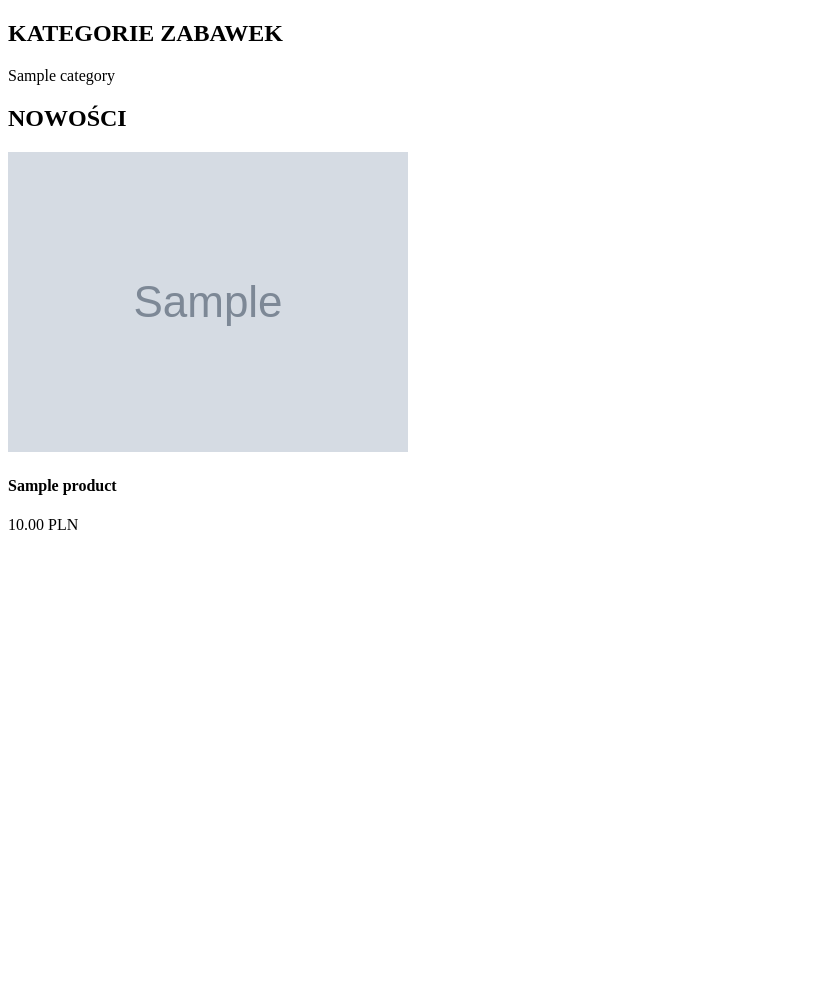
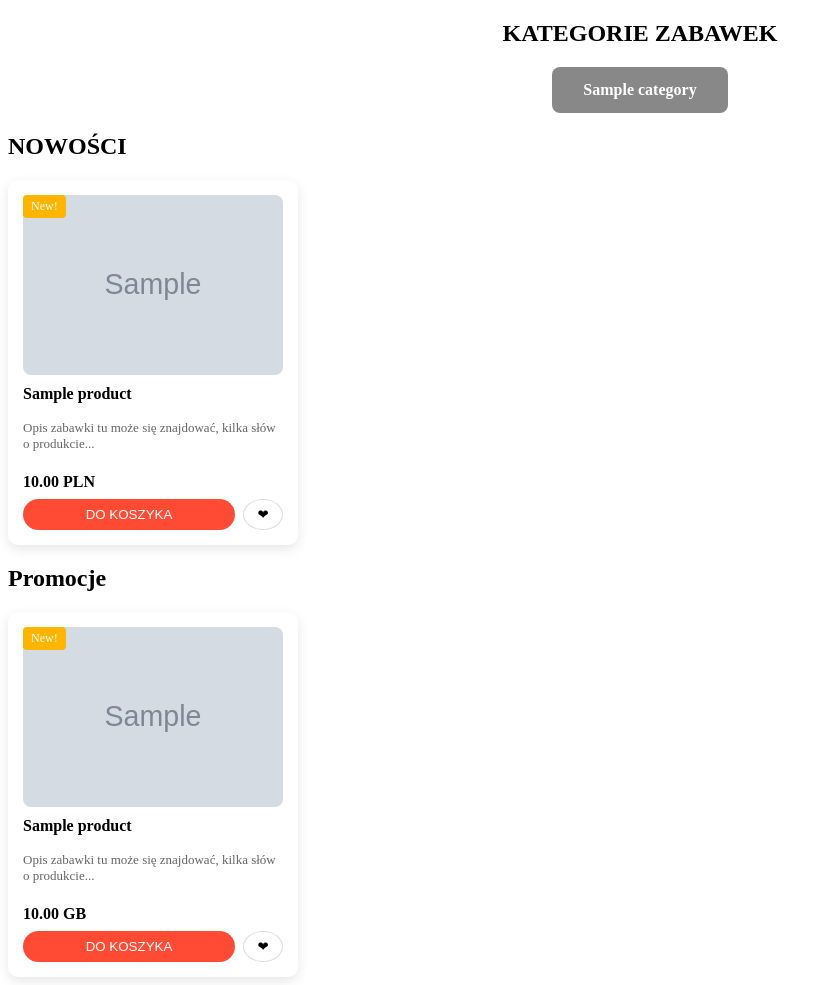
Before and after one commit to adrian77792/Project_4, a Django app: page / in a window 1280 px wide. Shown: the whole page, without its empty margins (0-831 px from the left). Before the commit the page ends 530 px from the top, so only its background shows below. Run offline with Django 5.2, Linux system fonts and the light colour scheme; tables that the repository leaves empty hold one stand-in row (values such as "Sample post"); grey boxes marked "Sample" are stand-in pictures.

Commit message:
Add product list view

```diff
--- a/core/static/core/category.css
+++ b/core/static/core/category.css
@@ -0,0 +1,29 @@
+.section-title {
+    text-align: center;
+    font-weight: 700;
+    margin-bottom: 20px;
+}
+
+.categories {
+    display: flex;
+    gap: 16px;
+    justify-content: center;
+    flex-wrap: wrap;
+}
+
+.category-tile {
+    padding: 14px 28px;
+    border-radius: 8px;
+    background-color: var(--cat-color);
+    color: #fff;
+    text-decoration: none;
+    font-weight: 600;
+    min-width: 120px;
+    text-align: center;
+    transition: transform 0.15s ease, box-shadow 0.15s ease;
+}
+
+.category-tile:hover {
+    transform: translateY(-2px);
+    box-shadow: 0 6px 14px rgba(0,0,0,0.2);
+}
--- /dev/null
+++ b/core/static/core/products.css
@@ -0,0 +1,85 @@
+.products {
+    display: flex;
+    flex-wrap: wrap;
+    gap: 20px;
+  }
+
+  .product-card {
+    position: relative;
+    width: 260px;
+    background: #fff;
+    border-radius: 10px;
+    padding: 15px;
+    box-shadow: 0 4px 12px rgba(0,0,0,.1);
+    display: flex;
+    flex-direction: column;
+  }
+
+  .product-card img {
+    width: 100%;
+    height: 180px;
+    object-fit: cover;
+    border-radius: 8px;
+  }
+
+  .badge {
+    position: absolute;
+    left: 15px;
+    top: 15px;
+    background: #ffb400;
+    color: #fff;
+    font-size: 12px;
+    padding: 4px 8px;
+    border-radius: 4px;
+  }
+
+  .product-name {
+    margin: 10px 0 4px;
+  }
+
+  .product-desc {
+    font-size: 13px;
+    color: #666;
+    flex-grow: 1;
+  }
+
+  .product-price-row {
+    margin: 8px 0;
+    display: flex;
+    align-items: center;
+    gap: 8px;
+  }
+
+  .old-price {
+    text-decoration: line-through;
+    color: #999;
+    font-size: 13px;
+  }
+
+  .price {
+    font-weight: 700;
+    color: #000;
+  }
+
+  .product-actions {
+    display: flex;
+    gap: 8px;
+  }
+
+  .btn-primary {
+    flex: 1;
+    background: #ff4b34;
+    color: #fff;
+    border: none;
+    padding: 8px 10px;
+    border-radius: 20px;
+    cursor: pointer;
+  }
+
+  .btn-secondary {
+    width: 40px;
+    background: #fff;
+    border: 1px solid #ddd;
+    border-radius: 50%;
+    cursor: pointer;
+  }
--- a/core/templates/core/index.html
+++ b/core/templates/core/index.html
@@ -3,16 +3,21 @@
 <html lang="en">
 <head>
     <link rel="stylesheet" href="{% static 'core/style.css' %}">
+    <link rel="stylesheet" href="{% static 'core/category.css' %}">
+    <link rel="stylesheet" href="{% static 'core/products.css' %}">
     <meta charset="UTF-8">
     <meta name="viewport" content="width=device-width, initial-scale=1.0">
     <title>Tatko</title>
 </head>
 
 <body>
-    <h2>KATEGORIE ZABAWEK</h2>
+    <h2 class="section-title">KATEGORIE ZABAWEK</h2>
+
 <div class="categories">
     {% for cat in categories %}
-
+        <a
+           class="category-tile"
+           style="--cat-color: {{ cat.color|default:'#777' }}">
             {{ cat.name }}
         </a>
     {% endfor %}
@@ -22,13 +27,64 @@
 <div class="products">
   {% for p in products %}
   <div class="product-card">
+    <div class="badge">New!</div>
+
     {% if p.main_image %}
       <img src="{{ p.main_image.url }}" alt="{{ p.name }}">
     {% else %}
       <p>No product image available</p>
     {% endif %}
-            <h4>{{ p.name }}</h4>
-            <p>{{ p.price }} PLN</p>
+
+    <h4 class="product-name">{{ p.name }}</h4>
+    <p class="product-desc">
+      Opis zabawki tu może się znajdować, kilka słów o produkcie...
+    </p>
+
+    <div class="product-price-row">
+      {% if p.old_price %}
+        <span class="old-price">{{ p.old_price }} PLN</span>
+      {% endif %}
+      <span class="price">{{ p.price }} PLN</span>
+    </div>
+
+    <div class="product-actions">
+      <button class="btn-primary">DO KOSZYKA</button>
+      <button class="btn-secondary">❤</button>
+    </div>
+  </div>
+  {% endfor %}
+</div>
+
+<h2>Promocje</h2>
+<div class="products">
+  {% for p in products %}
+  <div class="product-card">
+    <div class="badge">New!</div>
+
+    {% if p.main_image %}
+      <img src="{{ p.main_image.url }}" alt="{{ p.name }}">
+    {% else %}
+      <p>No product image available</p>
+    {% endif %}
+
+    <h4 class="product-name">{{ p.name }}</h4>
+    <p class="product-desc">
+      Opis zabawki tu może się znajdować, kilka słów o produkcie...
+    </p>
+
+    <div class="product-price-row">
+      {% if p.discount %}
+        <span class="old-price">{{ p.price }} GB</span>
+        <span class="price">{{ p.discounted_price }} GB</span>
+        {% else %}
+        <span class="price">{{ p.price }} GB</span>
+      {% endif %}
+    </div>
+
+    <div class="product-actions">
+      <button class="btn-primary">DO KOSZYKA</button>
+      <button class="btn-secondary">❤</button>
+    </div>
   </div>
   {% endfor %}
 </div>
--- a/core/views.py
+++ b/core/views.py
@@ -5,6 +5,9 @@ from products.models import Category
 
 def home(request):
     products = Product.objects.all()
+    for p in products:
+        if p.discount:
+            p.discounted_price = p.price - (p.price * p.discount / 100)
     categories = Category.objects.all()[:4]
     print (categories)
     return render(request, "core/index.html",
--- a/tatko/settings.py
+++ b/tatko/settings.py
@@ -32,6 +32,7 @@ ALLOWED_HOSTS = []
 # Application definition
 
 INSTALLED_APPS = [
+    'colorfield',
     'django.contrib.admin',
     'django.contrib.auth',
     'django.contrib.contenttypes',
```
Lines whose indentation alone changed are shown as unchanged.
